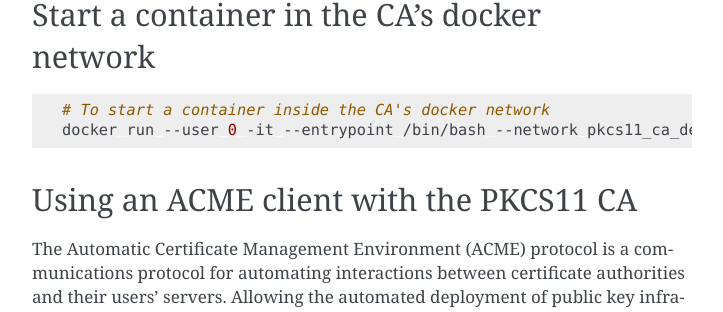
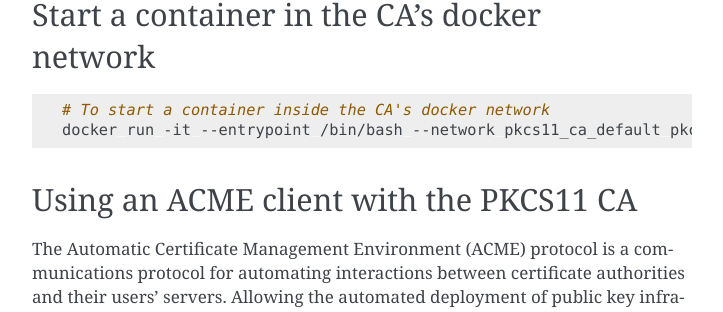
Before and after one commit to SUNET/pkcs11_ca, a Sphinx documentation site: the page built from docs/source/usage.rst, in a window 1280 px wide and 900 px high, scrolled down 922 px. Shown: the part 139-451 px from the top of the window, without its empty margins (388-1111 px from the left). Built offline with Sphinx 7.4.7, drawn with Linux system fonts in a browser that asks for light colours.

Commit message:
test container as non root

```diff
--- a/docker-compose.yml
+++ b/docker-compose.yml
@@ -62,6 +62,8 @@ services:
     build:
       context: .
       dockerfile: containers/Dockerfile_test
+    ports:
+      - "8005:8005"
     depends_on:
       - "ca"
     restart: "no"
--- a/docs/source/usage.rst
+++ b/docs/source/usage.rst
@@ -56,7 +56,7 @@ Start a container in the CA's docker network
 .. code-block:: bash
 
    # To start a container inside the CA's docker network
-   docker run --user 0 -it --entrypoint /bin/bash --network pkcs11_ca_default pkcs11_ca_test1
+   docker run -it --entrypoint /bin/bash --network pkcs11_ca_default pkcs11_ca_test1
 
 
 Using an ACME client with the PKCS11 CA
```
Also changed, not shown: 1 other file.
